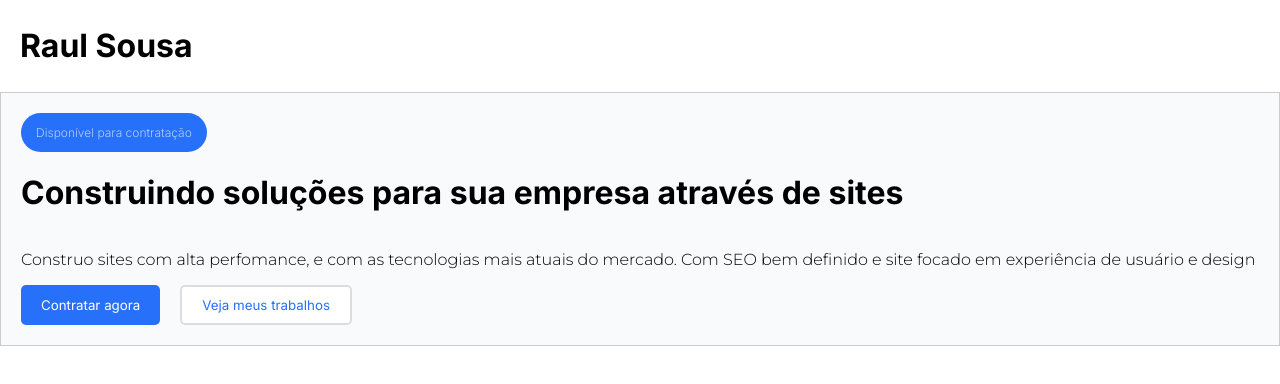
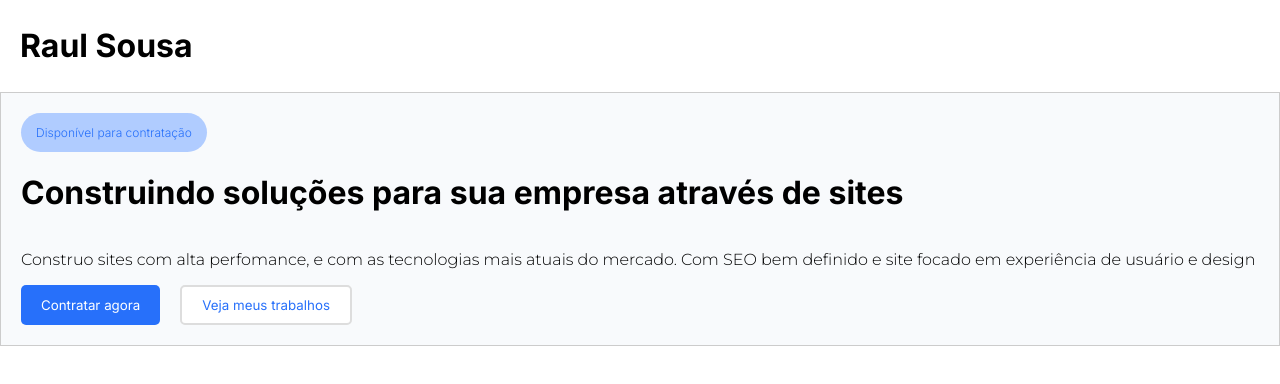
Before and after one commit to codArtic0/portfolio, a React (Vite) app: page / in a window 1280 px wide. Shown: the top 384 px of the page. Built offline with nearby package versions, Linux system fonts and the light colour scheme.

Commit message:
STYLE: Personalization

```diff
--- a/src/styles/Home.css
+++ b/src/styles/Home.css
@@ -10,14 +10,14 @@
     width: fit-content;
     padding: 0px 15px;
     border-radius: 20px;
-    background-color: var(--azul);
+    background-color: var(--azul-claro);
 }
 
 .disponivel p{
     font-size: 12px;
     font-family: var(--fonte-principal);
     font-weight: 300;
-    color: var(--azul-claro);
+    color: var(--azul);
 }
 
 h1{
```
